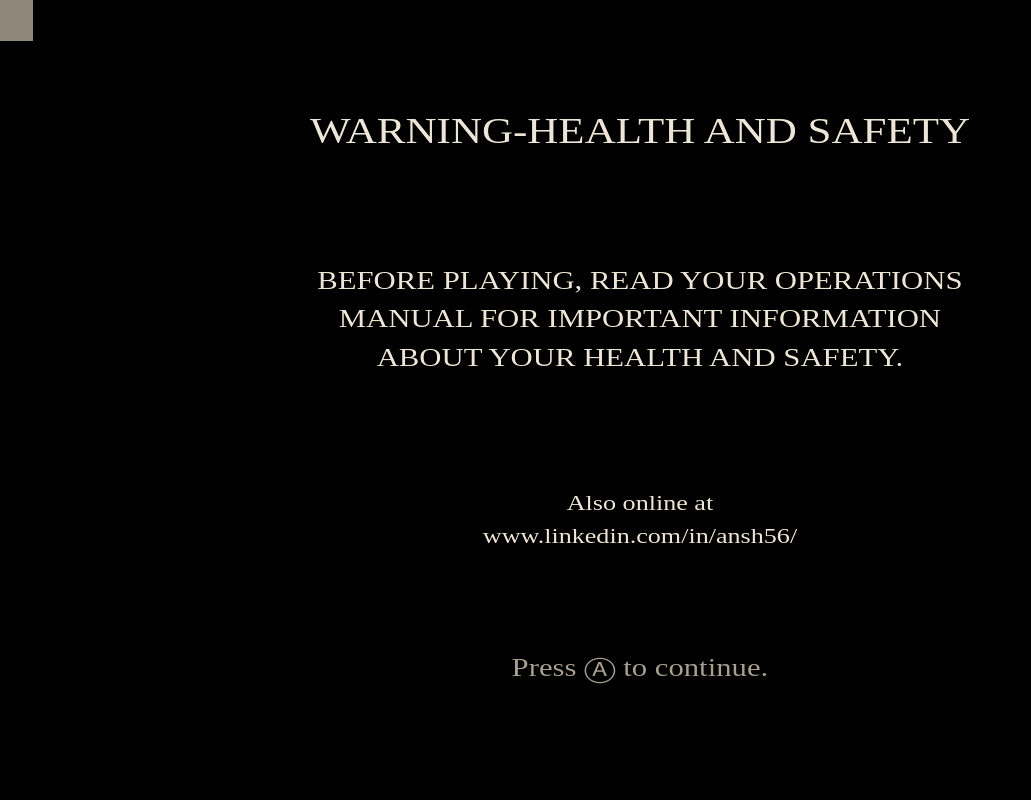
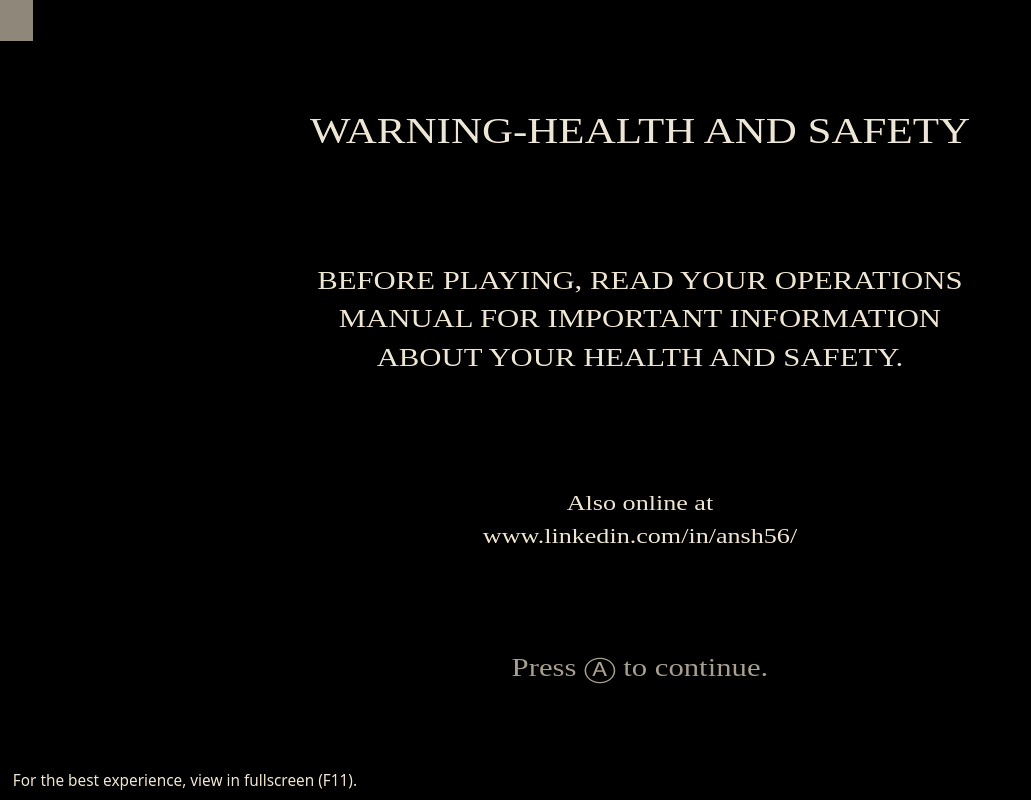
Before and after one commit to anshisgood/portfolio-website, a Next.js app: page / in a window 1280 px wide. Shown: the whole page, without its empty margins (0-1031 px from the left). Built offline with nearby package versions, Linux system fonts and the light colour scheme; grey boxes are pictures that could not be loaded; a web font is replaced by a local one.

Commit message:
added fullscreen recommendation. Health & Safety screen complete.

```diff
--- a/app/page.tsx
+++ b/app/page.tsx
@@ -19,6 +19,8 @@
       <div className="header4">
         <p>Press &#9398; to continue.</p></div>
     </div>
+
+    <p className="fullscreen-tip">For the best experience, view in fullscreen (F11).</p>
     </>
 
 
--- a/app/styles/loadingpage.css
+++ b/app/styles/loadingpage.css
@@ -78,3 +78,21 @@
     opacity: 0;
   }
 }
+
+.fullscreen-tip {
+    position: absolute;
+    bottom: 1%;
+    left: 1%;
+    font-size: 1.2vw;
+    color: white;
+    animation: fadeIn 5s ease-in-out forwards;
+}
+
+@keyframes fadeIn {
+    from {
+        opacity: 0;
+    }
+    to {
+        opacity: 1;
+    }
+}
```
